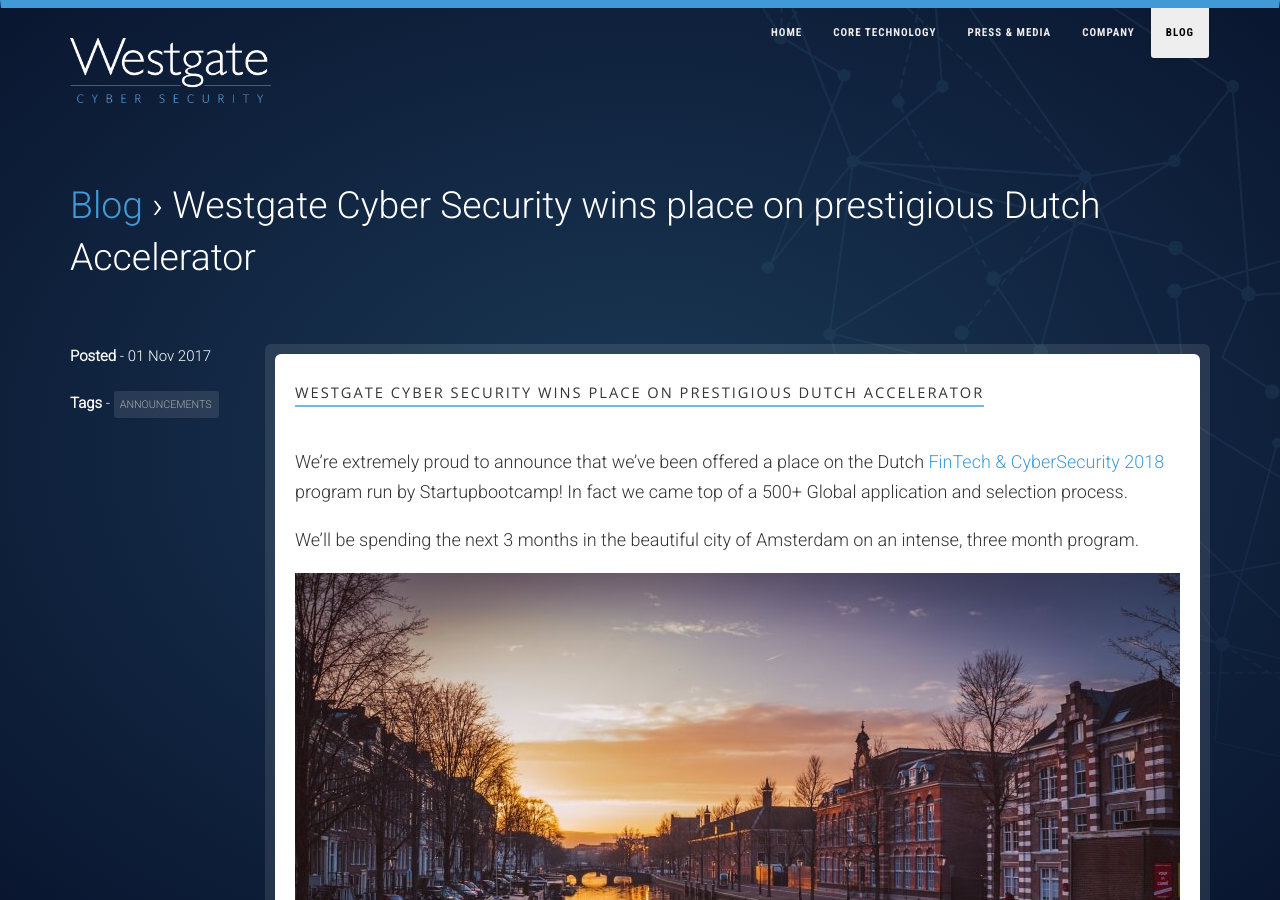
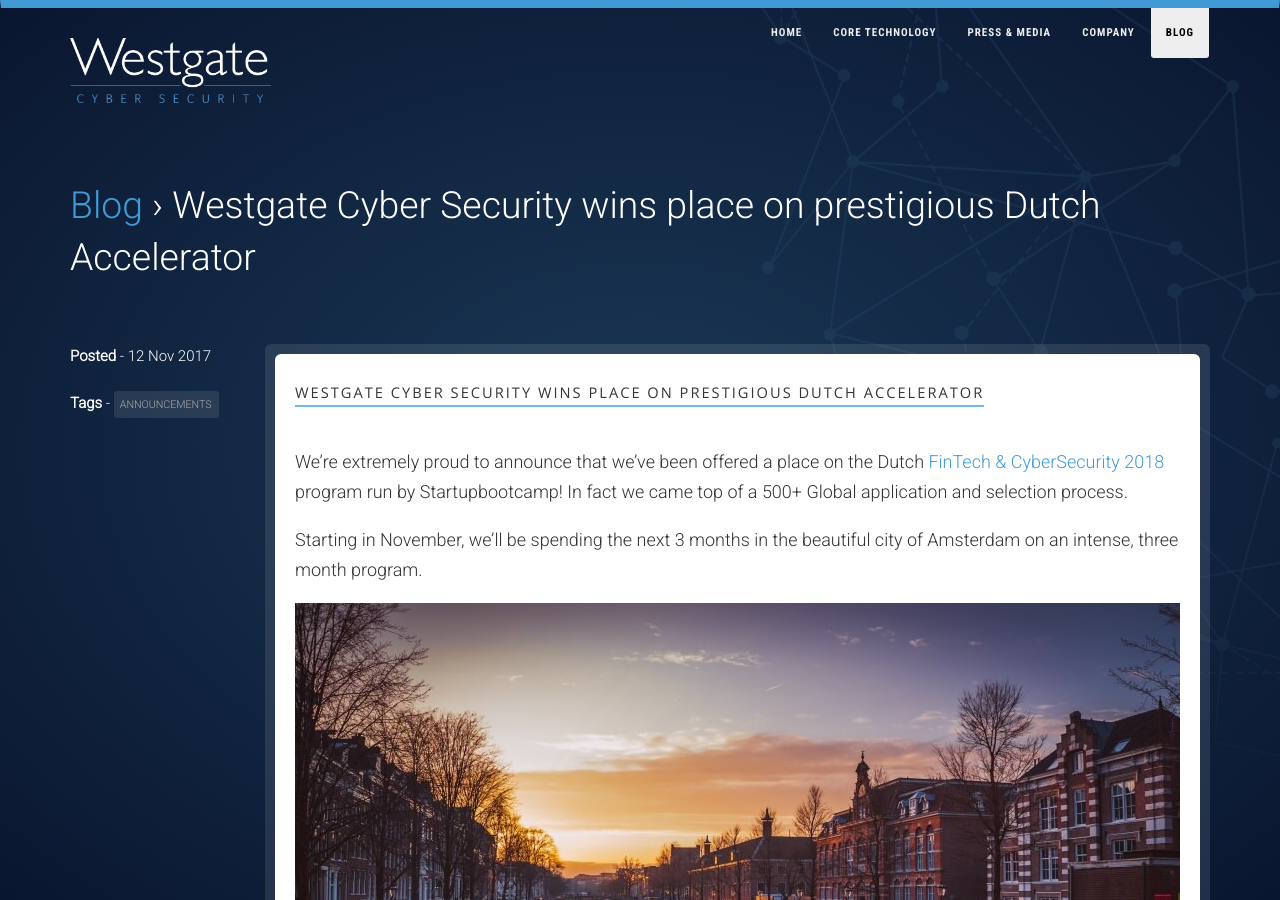
Before and after one commit to westgatecyber/westgatecyber.github.io, a Jekyll site: the page built from _posts/2017-10-12-westgate-wins-place-on-dutch-accelerator.md, in a window 1280 px wide and 900 px high. Built offline with Jekyll 4.4.1, drawn with Linux system fonts in a browser that asks for light colours; nearby versions of some CDN libraries; comment, search, counter and statistics services are not loaded.

Commit message:
date updates

```diff
--- a/_posts/2017-11-01-westgate-wins-place-on-dutch-accelerator.md
+++ b/_posts/2017-10-12-westgate-wins-place-on-dutch-accelerator.md
@@ -1,7 +1,7 @@
 ---
 layout: post
 title: "Westgate Cyber Security wins place on prestigious Dutch Accelerator"
-date: 2017-11-01
+date: 2017-11-12
 tags: "announcements"
 permalink: /blog/:title
 thumbnail: /assets/thumbnails/thumbnail-sbc-selection-days-group.png
@@ -9,7 +9,7 @@ thumbnail: /assets/thumbnails/thumbnail-sbc-selection-days-group.png
 
 We’re extremely proud to announce that we’ve been offered a place on the Dutch [FinTech & CyberSecurity 2018](sbc) program run by Startupbootcamp! In fact we came top of a 500+ Global application and selection process.
 
-We'll be spending the next 3 months in the beautiful city of Amsterdam on an intense, three month program.
+Starting in November, we'll be spending the next 3 months in the beautiful city of Amsterdam on an intense, three month program.
 
 ![Startupbootcamp Selection Days][sbc-selection-days-1]
 
```
Also changed, not shown: _posts/2017-09-17-westgate-shortlisted-for-dutch-accelerator.md (renamed from _posts/2017-10-03-westgate-shortlisted-for-dutch-accelerator.md, +1 -1 lines).
